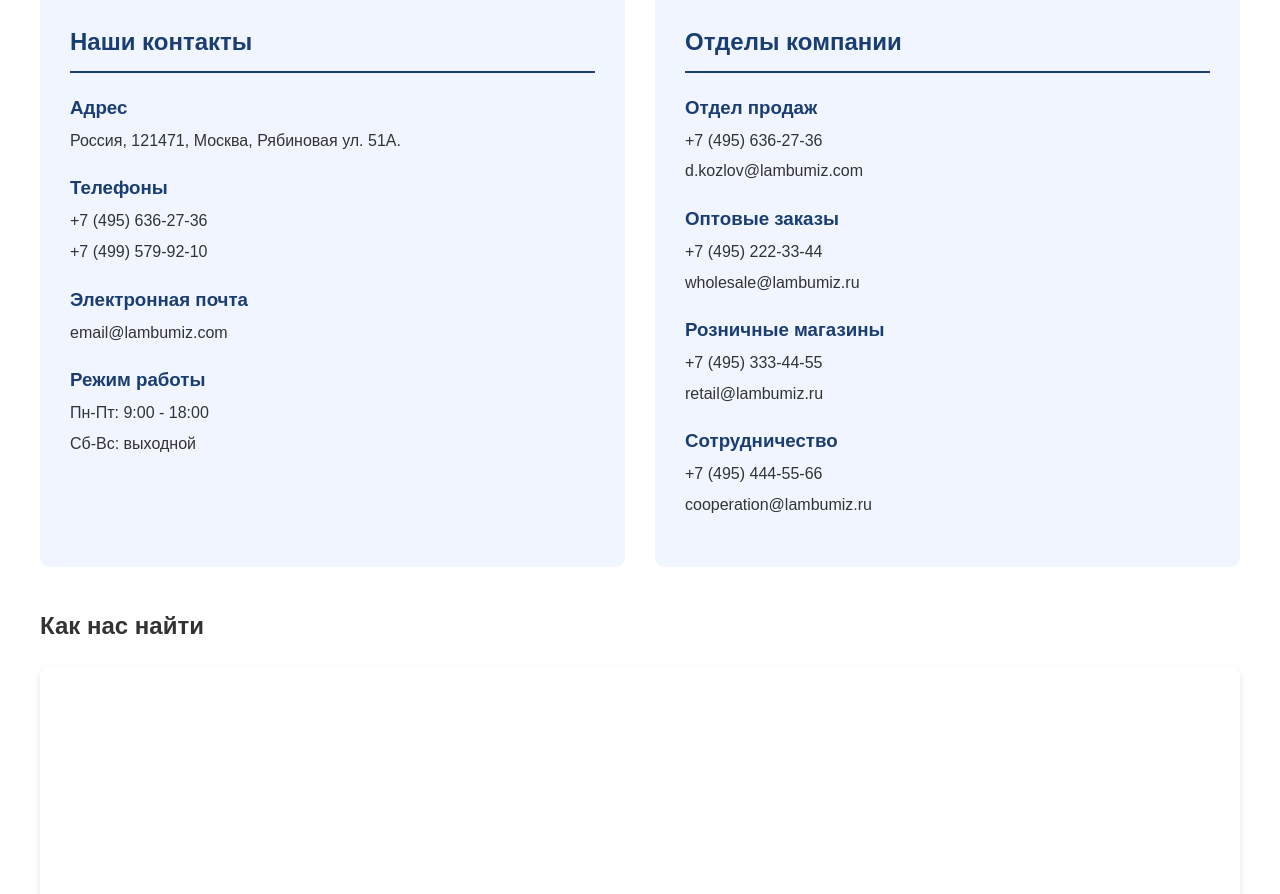
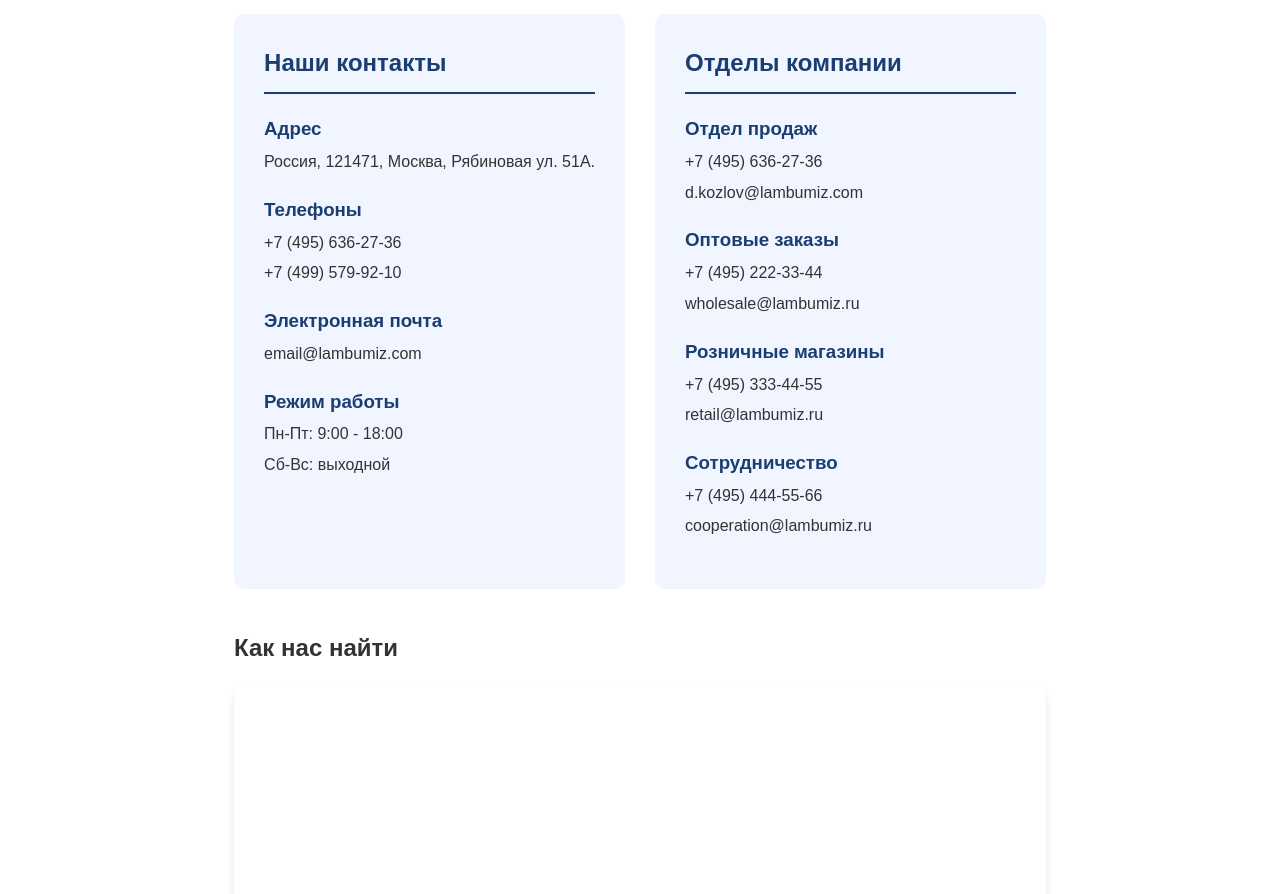
Before and after one commit to angelkuzk/RGZ, a plain HTML site: page contacts.html in a window 1280 px wide. Shown: the part 210-1104 px from the top of the page. Drawn offline with Linux system fonts and the light colour scheme.

Commit message:
изменения

```diff
--- a/main.css
+++ b/main.css
@@ -1,4 +1,5 @@
-body {
+html, body {
+    height: 100%;
     margin: 0;
     padding: 0;
     background-color: #ffffff;
@@ -6,6 +7,16 @@ body {
     font-size: 16px;
     color: #333;
     line-height: 1.6;
+}
+
+body {
+    display: flex;
+    flex-direction: column;
+    min-height: 100vh;
+}
+
+main {
+    flex: 1;
 }
 
 .site-header {
@@ -64,16 +75,69 @@ body {
     border-bottom: 2px solid #1a3e72;
     padding-bottom: 5px;
 }
-.footer {
+
+.contact-container {
+    max-width: 1200px;
+    margin: 30px auto;
+    padding: 0 20px;
+}
+
+.contact-grid {
+    display: grid;
+    grid-template-columns: 1fr 1fr;
+    gap: 30px;
+    margin-bottom: 40px;
+}
+
+.contact-info {
+    background-color: #f0f5ff;
+    padding: 30px;
+    border-radius: 10px;
+}
+
+.contact-info h2 {
+    color: #1a3e72;
+    margin-top: 0;
+    border-bottom: 2px solid #1a3e72;
+    padding-bottom: 10px;
+}
+
+.contact-item {
+    margin-bottom: 20px;
+}
+
+.contact-item h3 {
+    color: #1a3e72;
+    margin-bottom: 5px;
+}
+
+.contact-item p {
+    margin: 5px 0;
+}
+
+.map-container {
+    height: 500px;
+    border-radius: 10px;
+    overflow: hidden;
+    box-shadow: 0 4px 8px rgba(0,0,0,0.1);
+}
+
+iframe {
+    width: 100%;
+    height: 100%;
+    border: none;
+}
+
+footer {
     background-color: #1a3e72;
     color: white;
     text-align: center;
     padding: 25px 0;
-    margin-top: 60px;
     font-family: 'Montserrat', sans-serif;
     font-size: 14px;
     line-height: 1.6;
 }
+
 @media (max-width: 768px) {
     .nav-container {
         flex-direction: column;
@@ -93,4 +157,8 @@ body {
         margin: 0 10px;
         font-size: 13px;
     }
+
+    .contact-grid {
+        grid-template-columns: 1fr;
+    }
 }
```
Also changed, not shown: video.html (+18 -0 lines).
